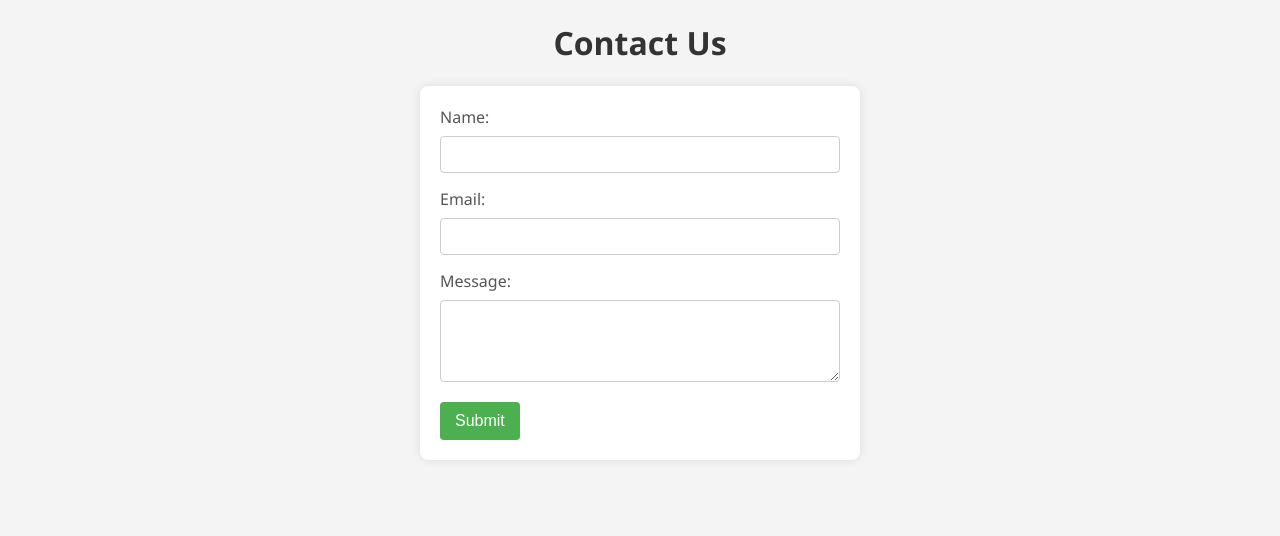
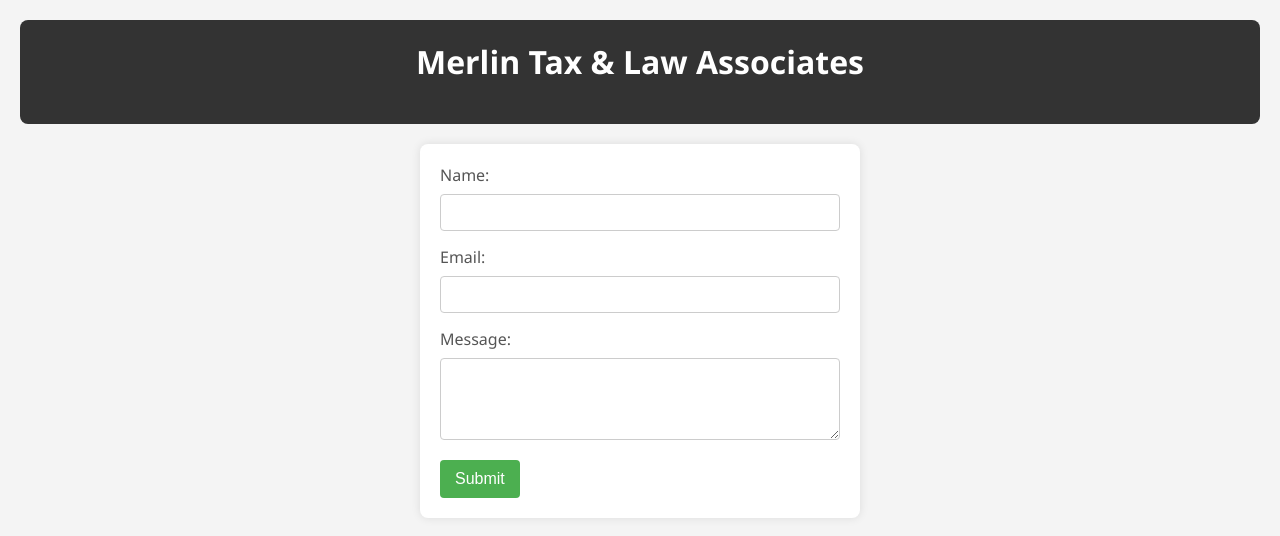
Before and after one commit to Merlin-Tax-Law/main, a website: page index.html in a window 1280 px wide. Drawn offline with Linux system fonts and the light colour scheme.

Commit message:
added header

```diff
--- a/index.html
+++ b/index.html
@@ -10,9 +10,16 @@
             margin: 20px;
             background-color: #f4f4f4;
         }
+        header {
+            text-align: center;
+            padding: 20px;
+            background-color: #333;
+            color: white;
+            border-radius: 8px;
+            margin-bottom: 20px;
+        }
         h1 {
-            text-align: center;
-            color: #333;
+            margin-top: 0;
         }
         form {
             max-width: 400px;
@@ -51,7 +58,9 @@
 </head>
 <body>
 
-    <h1>Contact Us</h1>
+    <header>
+        <h1>Merlin Tax & Law Associates</h1>
+    </header>
 
     <form action="mailto:your-email@example.com" method="post" enctype="text/plain">
         <label for="name">Name:</label>
```
